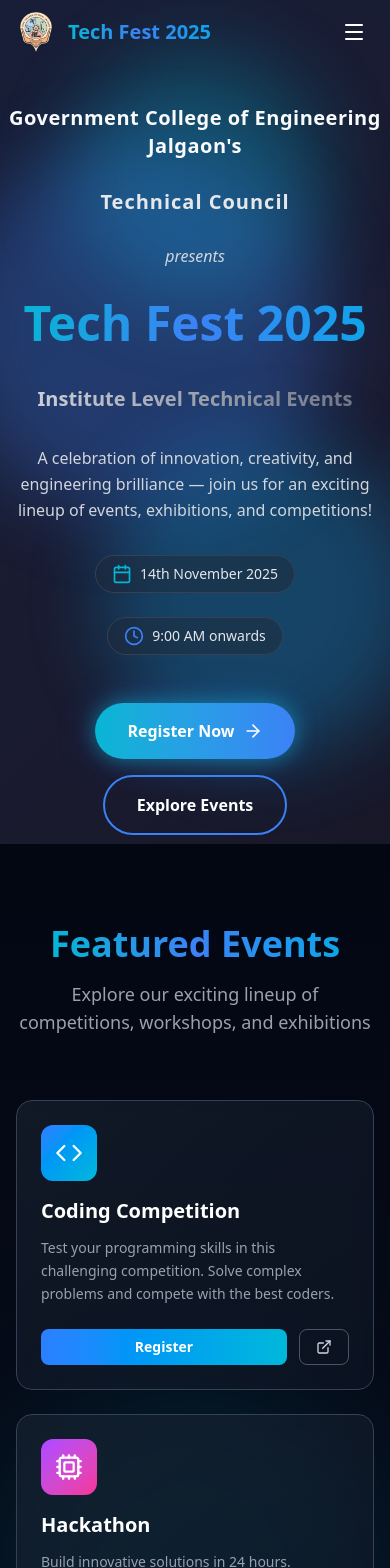
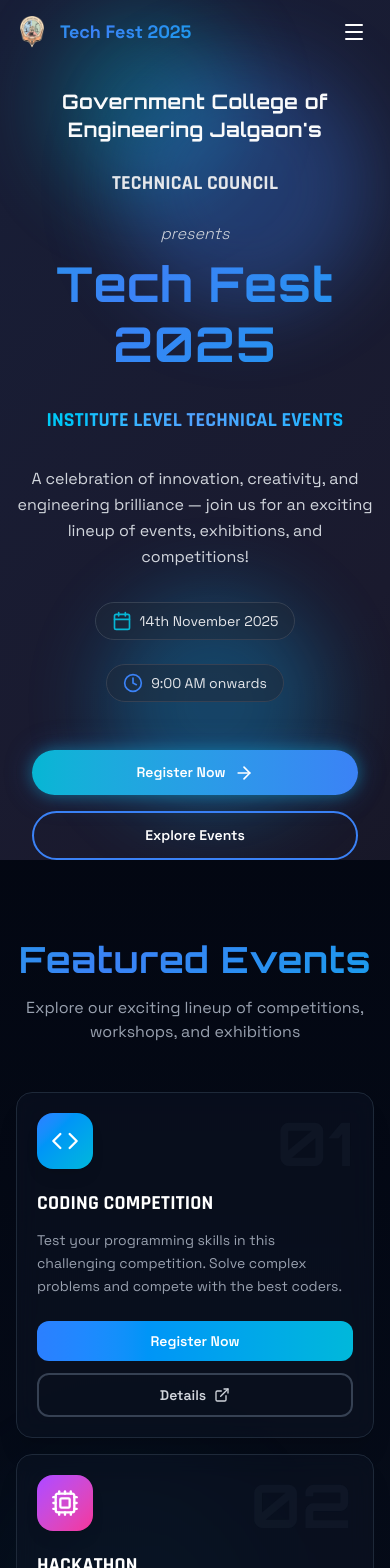
Before and after one commit to npratik01/Tech-Fest-web2, a React (Vite) app: page / in a window 390 px wide. Shown: the top 1568 px of the page. Built offline with nearby package versions, Linux system fonts and the light colour scheme.

Commit message:
feat: Implement responsive design improvements across all components and add testing guide

```diff
--- a/index.html
+++ b/index.html
@@ -4,6 +4,12 @@
     <meta charset="UTF-8" />
     <link rel="icon" type="image/svg+xml" href="/vite.svg" />
     <meta name="viewport" content="width=device-width, initial-scale=1.0" />
+
+    <!-- Google Fonts -->
+    <link rel="preconnect" href="https://fonts.googleapis.com" />
+    <link rel="preconnect" href="https://fonts.gstatic.com" crossorigin />
+    <link href="https://fonts.googleapis.com/css2?family=Orbitron:wght@400;500;600;700;800;900&family=Rajdhani:wght@300;400;500;600;700&family=Space+Grotesk:wght@300;400;500;600;700&display=swap" rel="stylesheet" />
+
     <meta
       name="description"
       content="GCOEJ's Technical Council presents Tech Fest 2025 - Institute Level Technical Events. Join us for innovation, creativity, and engineering brilliance!"
--- a/src/components/AboutUs.jsx
+++ b/src/components/AboutUs.jsx
@@ -111,7 +111,7 @@ const AboutUs = () => {
               <img
                 src="/techLogo.png"
                 alt="GCOEJ Technical Council Logo"
-                className="w-full h-full object-contain bg-gradient-to-br from-gray-800/30 to-gray-900/30 backdrop-blur-sm p-8"
+                className="w-full h-full object-contain bg-gradient-to-br from-gray-800/30 to-gray-900/30 backdrop-blur-sm p-4 sm:p-6 md:p-8"
               />
             </div>
           </motion.div>
--- a/src/components/Events.jsx
+++ b/src/components/Events.jsx
@@ -101,8 +101,8 @@ const Events = () => {
     >
       {/* Background Effects */}
       <div className="absolute inset-0 overflow-hidden">
-        <div className="absolute top-1/4 left-0 w-96 h-96 bg-neon-blue/10 rounded-full filter blur-3xl"></div>
-        <div className="absolute bottom-1/4 right-0 w-96 h-96 bg-neon-purple/10 rounded-full filter blur-3xl"></div>
+        <div className="absolute top-1/4 left-0 w-64 h-64 sm:w-96 sm:h-96 bg-cyan-500/10 rounded-full filter blur-3xl animate-pulse"></div>
+        <div className="absolute bottom-1/4 right-0 w-64 h-64 sm:w-96 sm:h-96 bg-blue-500/10 rounded-full filter blur-3xl animate-pulse" style={{ animationDelay: '2s' }}></div>
       </div>
 
       <div
@@ -114,12 +114,12 @@ const Events = () => {
           initial={{ opacity: 0, y: 30 }}
           animate={isInView ? { opacity: 1, y: 0 } : {}}
           transition={{ duration: 0.6 }}
-          className="text-center mb-16"
+          className="text-center mb-12 sm:mb-16"
         >
-          <h2 className="text-4xl sm:text-5xl md:text-6xl font-bold mb-4">
+          <h2 className="font-display text-4xl sm:text-5xl md:text-6xl font-black mb-4 tracking-wider">
             <span className="gradient-text">Featured Events</span>
           </h2>
-          <p className="text-lg text-gray-400 max-w-2xl mx-auto">
+          <p className="font-body text-base sm:text-lg text-gray-400 max-w-2xl mx-auto">
             Explore our exciting lineup of competitions, workshops, and
             exhibitions
           </p>
@@ -130,7 +130,7 @@ const Events = () => {
           variants={containerVariants}
           initial="hidden"
           animate={isInView ? "visible" : "hidden"}
-          className="grid grid-cols-1 md:grid-cols-2 lg:grid-cols-3 gap-6 lg:gap-8"
+          className="grid grid-cols-1 md:grid-cols-2 lg:grid-cols-3 gap-4 sm:gap-6 lg:gap-8"
         >
           {events.map((event, index) => {
             const Icon = event.icon;
@@ -138,46 +138,69 @@ const Events = () => {
               <motion.div
                 key={event.id}
                 variants={cardVariants}
-                whileHover={{ scale: 1.05, rotateY: 5 }}
-                className="group relative bg-gradient-to-br from-gray-800/50 to-gray-900/50 backdrop-blur-sm rounded-2xl p-6 border border-gray-700 hover:border-neon-blue/50 transition-all duration-300 overflow-hidden"
+                whileHover={{ y: -8, scale: 1.02 }}
+                whileTap={{ scale: 0.98 }}
+                className="group relative bg-gray-900/40 backdrop-blur-md rounded-2xl sm:rounded-3xl border border-gray-800 hover:border-cyan-500/50 transition-all duration-500 overflow-hidden shadow-xl hover:shadow-2xl hover:shadow-cyan-500/20"
               >
-                {/* Glow Effect */}
+                {/* Animated Background Gradient */}
                 <div
-                  className={`absolute inset-0 bg-gradient-to-br ${event.color} opacity-0 group-hover:opacity-10 transition-opacity duration-300`}
+                  className={`absolute inset-0 bg-gradient-to-br ${event.color} opacity-0 group-hover:opacity-5 transition-opacity duration-500`}
                 ></div>
 
-                {/* Icon */}
-                <div
-                  className={`relative z-10 w-14 h-14 bg-gradient-to-br ${event.color} rounded-xl flex items-center justify-center mb-4 group-hover:scale-110 transition-transform duration-300`}
-                >
-                  <Icon className="w-7 h-7 text-white" />
-                </div>
+                {/* Top Accent Line */}
+                <div className={`absolute top-0 left-0 right-0 h-1 bg-gradient-to-r ${event.color} transform scale-x-0 group-hover:scale-x-100 transition-transform duration-500 origin-left`}></div>
 
-                {/* Content */}
-                <div className="relative z-10">
-                  <h3 className="text-xl font-bold text-white mb-3 group-hover:text-neon-blue transition-colors duration-300">
+                {/* Card Content */}
+                <div className="relative z-10 p-5 sm:p-6 lg:p-8">
+                  {/* Icon Container */}
+                  <div className="flex items-start justify-between mb-4 sm:mb-6">
+                    <div
+                      className={`relative w-14 h-14 sm:w-16 sm:h-16 bg-gradient-to-br ${event.color} rounded-2xl flex items-center justify-center shadow-lg group-hover:shadow-xl group-hover:shadow-cyan-500/50 transition-all duration-500 group-hover:scale-110 group-hover:rotate-6`}
+                    >
+                      <Icon className="w-7 h-7 sm:w-8 sm:h-8 text-white" />
+                      {/* Icon Glow */}
+                      <div className={`absolute inset-0 bg-gradient-to-br ${event.color} rounded-2xl blur-xl opacity-0 group-hover:opacity-60 transition-opacity duration-500`}></div>
+                    </div>
+
+                    {/* Event Number Badge */}
+                    <div className="font-display text-6xl sm:text-7xl font-black text-gray-800/30 group-hover:text-cyan-500/20 transition-colors duration-500">
+                      0{event.id}
+                    </div>
+                  </div>
+
+                  {/* Title */}
+                  <h3 className="font-heading text-xl sm:text-2xl font-bold text-white mb-3 group-hover:text-cyan-400 transition-colors duration-300 tracking-wide uppercase">
                     {event.title}
                   </h3>
-                  <p className="text-gray-400 text-sm mb-6 leading-relaxed">
+
+                  {/* Description */}
+                  <p className="font-body text-gray-400 text-sm sm:text-base mb-6 leading-relaxed line-clamp-3">
                     {event.description}
                   </p>
 
-                  {/* Buttons */}
-                  <div className="flex gap-3">
+                  {/* Action Buttons */}
+                  <div className="flex flex-col sm:flex-row gap-3">
                     <a
                       href={event.registerLink}
-                      className={`flex-1 px-4 py-2 bg-gradient-to-r ${event.color} text-white rounded-lg font-semibold text-sm hover:shadow-lg hover:shadow-neon-blue/50 transition-all duration-300 text-center`}
+                      className={`flex-1 px-4 sm:px-5 py-2.5 sm:py-3 bg-gradient-to-r ${event.color} text-white rounded-xl font-semibold text-sm sm:text-base hover:shadow-lg hover:shadow-cyan-500/50 transition-all duration-300 text-center transform hover:-translate-y-0.5 active:translate-y-0`}
                     >
-                      Register
+                      Register Now
                     </a>
-                    <button className="px-4 py-2 border border-gray-600 hover:border-neon-purple rounded-lg text-gray-300 hover:text-white transition-colors duration-300">
+                    <button className="sm:w-auto px-4 sm:px-5 py-2.5 sm:py-3 border-2 border-gray-700 hover:border-cyan-500 rounded-xl text-gray-300 hover:text-cyan-400 transition-all duration-300 flex items-center justify-center gap-2 hover:bg-cyan-500/10">
+                      <span className="text-sm sm:text-base font-semibold">Details</span>
                       <ExternalLink className="w-4 h-4" />
                     </button>
                   </div>
                 </div>
 
-                {/* Corner Accent */}
-                <div className="absolute top-0 right-0 w-20 h-20 bg-gradient-to-br from-neon-blue/20 to-transparent rounded-bl-full opacity-0 group-hover:opacity-100 transition-opacity duration-300"></div>
+                {/* Bottom Corner Accent */}
+                <div className={`absolute bottom-0 right-0 w-24 h-24 sm:w-32 sm:h-32 bg-gradient-to-tl ${event.color} rounded-tl-full opacity-0 group-hover:opacity-10 transition-all duration-500 transform translate-x-12 translate-y-12 group-hover:translate-x-0 group-hover:translate-y-0`}></div>
+
+                {/* Particle Effect */}
+                <div className="absolute inset-0 opacity-0 group-hover:opacity-100 transition-opacity duration-500">
+                  <div className="absolute top-1/4 left-1/4 w-2 h-2 bg-cyan-400 rounded-full animate-ping"></div>
+                  <div className="absolute top-3/4 right-1/4 w-2 h-2 bg-blue-400 rounded-full animate-ping" style={{ animationDelay: '0.5s' }}></div>
+                </div>
               </motion.div>
             );
           })}
--- a/src/components/Hero.jsx
+++ b/src/components/Hero.jsx
@@ -10,15 +10,15 @@ const Hero = () => {
       {/* Animated Background */}
       <div className="absolute inset-0 animated-background"></div>
 
-      {/* Floating Shapes */}
+      {/* Floating Shapes - Responsive */}
       <div className="floating-shapes">
-        <div className="shape w-64 h-64 bg-neon-blue top-20 left-10 animate-float"></div>
+        <div className="shape w-48 h-48 sm:w-64 sm:h-64 md:w-80 md:h-80 bg-neon-blue top-10 sm:top-20 left-5 sm:left-10 animate-float"></div>
         <div
-          className="shape w-96 h-96 bg-neon-purple top-40 right-20 animate-float"
+          className="shape w-64 h-64 sm:w-80 sm:h-80 md:w-96 md:h-96 bg-neon-purple top-20 sm:top-40 right-10 sm:right-20 animate-float"
           style={{ animationDelay: "2s" }}
         ></div>
         <div
-          className="shape w-80 h-80 bg-neon-pink bottom-20 left-1/4 animate-float"
+          className="shape w-56 h-56 sm:w-72 sm:h-72 md:w-80 md:h-80 bg-neon-pink bottom-10 sm:bottom-20 left-1/4 animate-float"
           style={{ animationDelay: "4s" }}
         ></div>
       </div>
@@ -28,17 +28,17 @@ const Hero = () => {
         initial={{ opacity: 0, y: -20 }}
         animate={{ opacity: 1, y: 0 }}
         transition={{ duration: 0.6 }}
-        className="relative z-10 pt-24 pb-4 text-center"
+        className="relative z-10 pt-20 sm:pt-24 pb-2 sm:pb-4 px-4 text-center"
       >
-        <div className="text-xl sm:text-2xl md:text-3xl lg:text-4xl font-bold tracking-wide text-gray-50 mt-2">
+        <div className="font-display text-xl sm:text-2xl md:text-3xl lg:text-4xl font-bold tracking-wider text-gray-50 mt-2">
           Government College of Engineering Jalgaon's
         </div>
         <br />
-        <div className="text-xl sm:text-2xl md:text-3xl font-semibold tracking-wider text-gray-200 mt-1">
+        <div className="font-heading text-xl sm:text-2xl md:text-3xl font-bold tracking-widest text-gray-200 mt-1 uppercase">
           Technical Council
         </div>
         <br />
-        <div className="text-base sm:text-lg md:text-xl font-normal italic text-gray-300 mt-1">
+        <div className="font-body text-base sm:text-lg md:text-xl font-light italic text-gray-300 mt-1">
           presents
         </div>
       </motion.div>
@@ -57,7 +57,7 @@ const Hero = () => {
               initial={{ opacity: 0, y: 30 }}
               animate={{ opacity: 1, y: 0 }}
               transition={{ delay: 0.5, duration: 0.8 }}
-              className="text-5xl sm:text-6xl md:text-7xl lg:text-8xl font-bold leading-tight"
+              className="font-display text-5xl sm:text-6xl md:text-7xl lg:text-8xl font-black leading-tight tracking-wider"
             >
               <span className="block gradient-text">Tech Fest 2025</span>
               {/* <span className="block text-white mt-2">2025</span> */}
@@ -67,7 +67,7 @@ const Hero = () => {
               initial={{ opacity: 0, y: 20 }}
               animate={{ opacity: 1, y: 0 }}
               transition={{ delay: 0.7 }}
-              className="text-xl sm:text-2xl text-transparent bg-clip-text bg-gradient-to-r from-gray-300 to-gray-500 font-semibold"
+              className="font-heading text-xl sm:text-2xl md:text-3xl text-transparent bg-clip-text bg-gradient-to-r from-cyan-400 via-blue-400 to-sky-400 font-bold uppercase tracking-wide"
             >
               Institute Level Technical Events
             </motion.p>
@@ -106,15 +106,15 @@ const Hero = () => {
               initial={{ opacity: 0, y: 20 }}
               animate={{ opacity: 1, y: 0 }}
               transition={{ delay: 1.3 }}
-              className="flex flex-col sm:flex-row items-center justify-center gap-4 pt-4"
+              className="flex flex-col sm:flex-row items-center justify-center gap-4 pt-4 px-4"
             >
               <motion.a
                 href="#events"
                 whileHover={{ scale: 1.05 }}
                 whileTap={{ scale: 0.95 }}
-                className="group relative px-8 py-4 bg-gradient-to-r from-neon-blue to-neon-purple rounded-full font-semibold text-white overflow-hidden glow-effect"
+                className="group relative w-full sm:w-auto px-6 sm:px-8 py-3 sm:py-4 bg-gradient-to-r from-neon-blue to-neon-purple rounded-full font-semibold text-white text-center overflow-hidden glow-effect"
               >
-                <span className="relative z-10 flex items-center gap-2">
+                <span className="relative z-10 flex items-center justify-center gap-2">
                   Register Now
                   <ArrowRight className="w-5 h-5 group-hover:translate-x-1 transition-transform" />
                 </span>
@@ -124,7 +124,7 @@ const Hero = () => {
                 href="#events"
                 whileHover={{ scale: 1.05 }}
                 whileTap={{ scale: 0.95 }}
-                className="px-8 py-4 border-2 border-neon-purple hover:bg-neon-purple/10 rounded-full font-semibold text-white transition-all duration-300"
+                className="w-full sm:w-auto px-6 sm:px-8 py-3 sm:py-4 border-2 border-neon-purple hover:bg-neon-purple/10 rounded-full font-semibold text-white text-center transition-all duration-300"
               >
                 Explore Events
               </motion.a>
--- a/src/components/Navbar.jsx
+++ b/src/components/Navbar.jsx
@@ -41,9 +41,9 @@ const Navbar = () => {
             <img
               src="/gcoejLogo.png"
               alt="GCOEJ Logo"
-              className="w-10 h-10 md:w-12 md:h-12 object-contain"
+              className="w-8 h-8 sm:w-10 sm:h-10 md:w-12 md:h-12 object-contain"
             />
-            <span className="text-xl md:text-2xl font-bold gradient-text">
+            <span className="text-lg sm:text-xl md:text-2xl font-bold gradient-text whitespace-nowrap">
               Tech Fest 2025
             </span>
           </motion.div>
--- a/src/index.css
+++ b/src/index.css
@@ -43,7 +43,7 @@
 body {
   background-color: rgb(3 7 18);
   color: white;
-  font-family: system-ui, -apple-system, sans-serif;
+  font-family: 'Space Grotesk', 'Rajdhani', system-ui, -apple-system, sans-serif;
   -webkit-font-smoothing: antialiased;
   margin: 0;
   padding: 0;
@@ -54,11 +54,35 @@ html {
   scroll-behavior: smooth;
 }
 
+/* Font Family Classes */
+.font-display {
+  font-family: 'Orbitron', sans-serif;
+  font-weight: 700;
+  letter-spacing: 0.02em;
+}
+
+.font-heading {
+  font-family: 'Rajdhani', sans-serif;
+  font-weight: 700;
+  letter-spacing: 0.01em;
+}
+
+.font-body {
+  font-family: 'Space Grotesk', sans-serif;
+}
+
 .gradient-text {
-  background: linear-gradient(to right, #06b6d4, #3b82f6, #0ea5e9);
+  background: linear-gradient(135deg, #06b6d4 0%, #3b82f6 50%, #0ea5e9 100%);
   -webkit-background-clip: text;
   background-clip: text;
   color: transparent;
+  background-size: 200% 200%;
+  animation: gradient-shift 4s ease infinite;
+}
+
+@keyframes gradient-shift {
+  0%, 100% { background-position: 0% 50%; }
+  50% { background-position: 100% 50%; }
 }
 
 .glow-effect {
@@ -71,3 +95,72 @@ html {
   background-size: 400% 400%;
   animation: gradient 15s ease infinite;
 }
+
+/* Floating Shapes */
+.floating-shapes {
+  position: absolute;
+  inset: 0;
+  overflow: hidden;
+  pointer-events: none;
+}
+
+.shape {
+  position: absolute;
+  border-radius: 50%;
+  filter: blur(80px);
+  opacity: 0.3;
+}
+
+/* Responsive adjustments for all screen sizes */
+@media (max-width: 1024px) {
+  .shape {
+    filter: blur(70px);
+    opacity: 0.28;
+  }
+}
+
+@media (max-width: 768px) {
+  .shape {
+    filter: blur(60px);
+    opacity: 0.25;
+  }
+}
+
+@media (max-width: 640px) {
+  .shape {
+    filter: blur(50px);
+    opacity: 0.22;
+  }
+}
+
+@media (max-width: 480px) {
+  .shape {
+    filter: blur(40px);
+    opacity: 0.2;
+  }
+}
+
+/* Ensure consistent glow effect on all screens */
+@media (max-width: 768px) {
+  .glow-effect {
+    box-shadow: 0 0 15px rgba(6, 182, 212, 0.4),
+                0 0 30px rgba(59, 130, 246, 0.25);
+  }
+}
+
+/* Smooth transitions for all interactive elements */
+button, a {
+  -webkit-tap-highlight-color: transparent;
+}
+
+/* Ensure text remains readable on all screen sizes */
+@media (max-width: 640px) {
+  body {
+    font-size: 14px;
+  }
+}
+
+/* Prevent horizontal scroll on small screens */
+.overflow-hidden {
+  overflow-x: hidden !important;
+}
```
Also changed, not shown: src/components/ScienceExhibition.jsx (+6 -6 lines), 2 other files (tests, documents, lock files or other folders).
